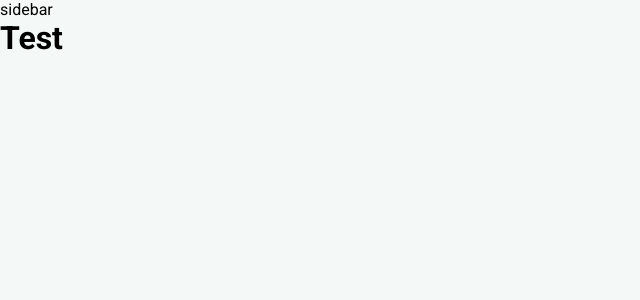
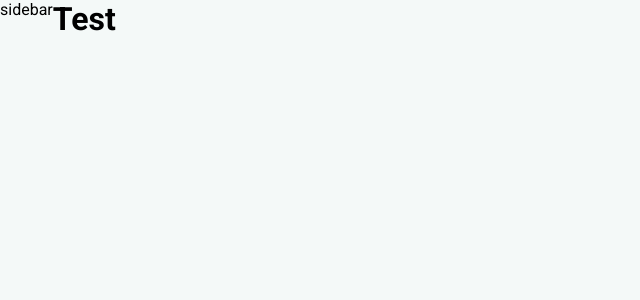
Before and after one commit to posop1/web-news, a Next.js app: page / in a window 1280 px wide. Shown: the top 300 px of the page, without its empty margins (0-640 px from the left). Built offline with nearby package versions, Linux system fonts and the light colour scheme.

Commit message:
add app style

```diff
--- a/styles/app.module.scss
+++ b/styles/app.module.scss
@@ -0,0 +1,6 @@
+.app {
+  display: flex;
+  flex-direction: row;
+  min-height: 100vh;
+  width: 100%;
+}
```
